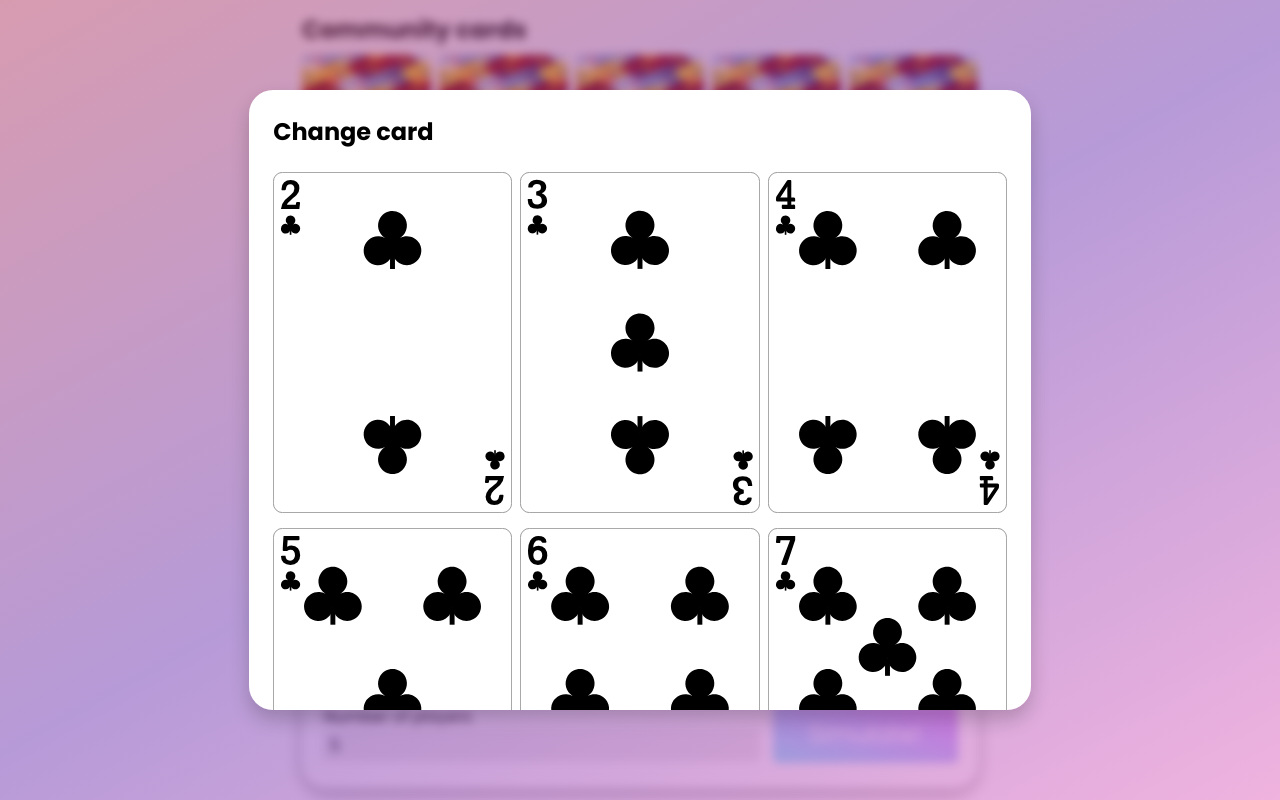
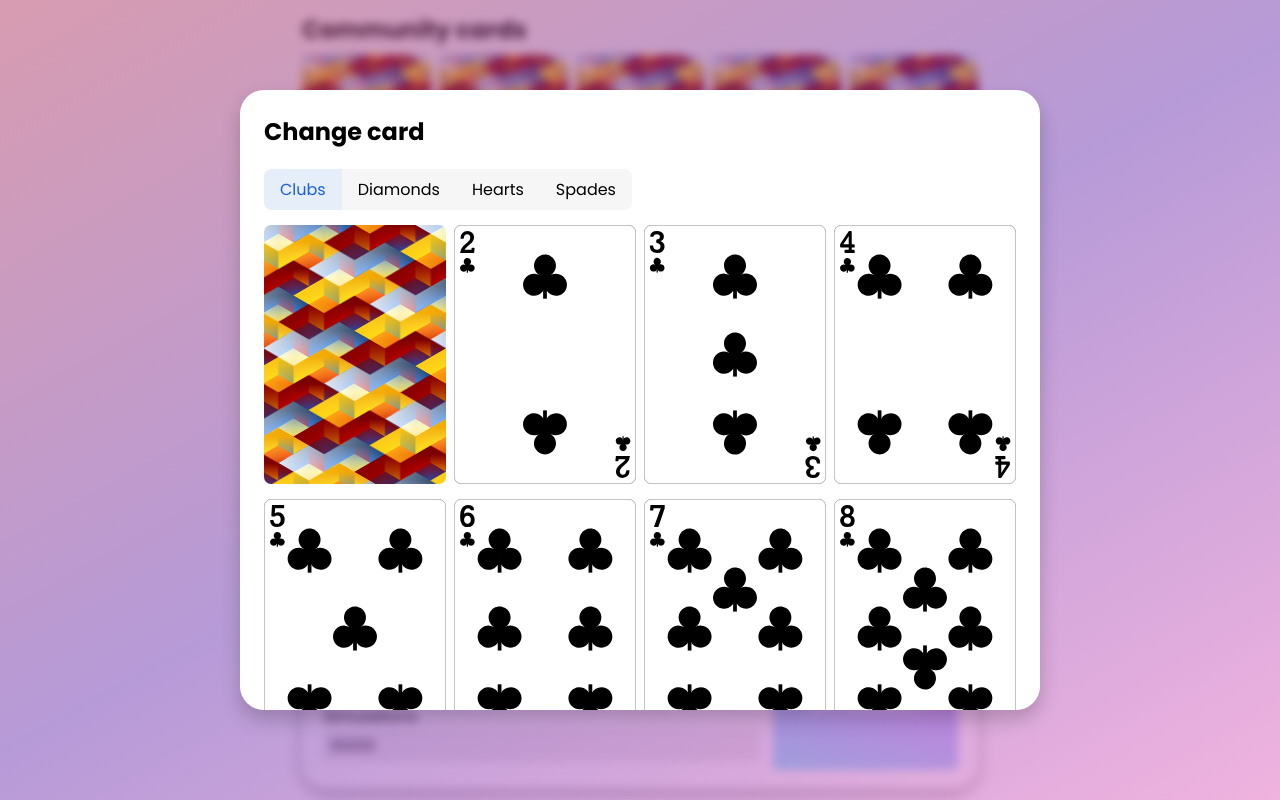
Before and after one commit to mariusbrataas/pokersim, a React (Create React App) app: page / in a window 1280 px wide. Both pictures are taken after a click on the element 366 px from the left and 150 px from the top of the page. Built offline with nearby package versions, Linux system fonts and the light colour scheme.

Commit message:
Keep state in url

```diff
--- a/src/App.module.scss
+++ b/src/App.module.scss
@@ -135,6 +135,10 @@
     display: flex;
     flex-direction: column;
     gap: inherit;
+
+    > * {
+      flex: 1;
+    }
   }
 }
 
@@ -173,7 +177,7 @@
 
 .selectCardModal {
   display: grid;
-  grid-template-columns: repeat(3, 1fr);
+  grid-template-columns: repeat(4, 1fr);
   gap: 8px;
 }
 
--- a/src/App.tsx
+++ b/src/App.tsx
@@ -2,9 +2,11 @@ import { useEffect, useMemo, useState } from 'react';
 import './App.css';
 import styles from './App.module.scss';
 import { Modal } from './Modal';
+import { Tabs } from './Tabs';
 import { Deck, Hand } from './game';
 import { joinStyles } from './joinStyles';
 import { Card, SimulationParams } from './types';
+import { useSearchParam } from './useSearchParam';
 import { createWorker } from './workerUtils';
 
 function RenderCard({
@@ -54,31 +56,45 @@ function NumberInput({
     </div>
   );
 }
+// }
+// function useSearchParam<
+//   T extends
+//     | number
+//     | number[]
+//     | (number | undefined)[]
+//     | string
+//     | string[]
+//     | (string | undefined)[]
+// >(key: string, defaultState: T) {}
 
 function App() {
-  const [communityCards, setCommunityCards] = useState<(undefined | Card)[]>([
-    undefined,
-    undefined,
-    undefined,
-    undefined,
-    undefined
-  ]);
-  const [pocketCards, setPocketCards] = useState<(undefined | Card)[]>([
-    undefined,
-    undefined
-  ]);
+  const [communityCards, setCommunityCards] = useSearchParam<
+    (undefined | Card)[]
+  >('community', [undefined, undefined, undefined, undefined, undefined]);
+  const [pocketCards, setPocketCards] = useSearchParam<(undefined | Card)[]>(
+    'hole',
+    [undefined, undefined]
+  );
 
   const [changeComCard, setChangeComCard] = useState<undefined | number>();
   const [changePocCard, setChangePocCard] = useState<undefined | number>();
 
-  const [players, setPlayers] = useState(5);
+  const [simulations, setSimulations] = useSearchParam<number>(
+    'simulations',
+    10e3
+  );
+  const [players, setPlayers] = useSearchParam<number>('players', 5);
   const [potSize, setPotSize] = useState(100);
   const [amountToCall, setAmountToCall] = useState(20);
 
+  const [shouldSimulate, setShouldSimulate] = useState(false);
   const [progress, setProgress] = useState(100);
   const [winProbability, setWinProbability] = useState(0);
 
-  const handleSimulate = () => {
+  useEffect(() => {
+    if (!shouldSimulate || progress !== 100) return;
+    setShouldSimulate(false);
+
     const filteredPocket = pocketCards.filter(card => card) as Card[];
     const filteredCommunity = communityCards.filter(card => card) as Card[];
     if (filteredPocket.length < 2 || filteredCommunity.length < 3) return;
@@ -108,10 +124,10 @@ function App() {
       numPlayers: players,
       potSize,
       amountToCall,
-      simulationIterations: 10e3,
+      simulationIterations: simulations,
       progressInterval: 500
     });
-  };
+  }, [shouldSimulate, progress]);
 
   const allUsedCards = useMemo(
     () => [...pocketCards, ...communityCards].filter(card => card) as Card[],
@@ -135,7 +151,7 @@ function App() {
   }, [pocketCards, communityCards]);
 
   useEffect(() => {
-    handleSimulate();
+    setShouldSimulate(true);
   }, [pocketCards, communityCards, players]);
 
   return (
@@ -158,7 +174,7 @@ function App() {
 
           <div className={styles.communityCardWrapper}>
             <h2>
-              Pocket cards{best ? ` (${Hand.rankToString(best.rank)})` : ''}
+              Hole cards{best ? ` (${Hand.rankToString(best.rank)})` : ''}
             </h2>
             <div className={styles.communityCards}>
               {pocketCards.map((card, idx) => (
@@ -184,12 +200,18 @@ function App() {
                 value={players}
                 onChange={setPlayers}
               />
+              <NumberInput
+                title="Simulations"
+                value={simulations}
+                onChange={setSimulations}
+              />
             </div>
             <div className={styles.bigButtons}>
               <button
                 className={styles.progressButton}
-                onClick={handleSimulate}
+                onClick={() => setShouldSimulate(true)}
                 disabled={
+                  progress !== 100 ||
                   pocketCards.filter(card => card).length < 2 ||
                   communityCards.filter(card => card).length < 3
                 }
@@ -242,7 +264,7 @@ function SelectCardModal({
   onClose
 }: {
   usedCards: Card[];
-  onSelectCard: (card: Card) => void;
+  onSelectCard: (card?: Card) => void;
   onClose: () => void;
 }) {
   const usedCardsMap = useMemo(
@@ -253,19 +275,76 @@ function SelectCardModal({
       }, {} as Record<Card, boolean>),
     [usedCards]
   );
+  const emptyCard = (
+    <RenderCard card="back" onClick={() => onSelectCard(undefined)} />
+  );
   return (
     <Modal onClose={onClose}>
       <h2>Change card</h2>
+      <Tabs
+        tabs={{
+          clubs: (
             <div className={styles.selectCardModal}>
-        {Deck.getCards().map(card => (
+              {emptyCard}
+              {Deck.getCards().map(card =>
+                Deck.getSuit(card) === 'C' ? (
                   <RenderCard
                     key={`select_card_modal_${card}`}
                     card={card}
                     disabled={usedCardsMap[card]}
                     onClick={() => onSelectCard(card)}
                   />
-        ))}
+                ) : undefined
+              )}
             </div>
+          ),
+          diamonds: (
+            <div className={styles.selectCardModal}>
+              {emptyCard}
+              {Deck.getCards().map(card =>
+                Deck.getSuit(card) === 'D' ? (
+                  <RenderCard
+                    key={`select_card_modal_${card}`}
+                    card={card}
+                    disabled={usedCardsMap[card]}
+                    onClick={() => onSelectCard(card)}
+                  />
+                ) : undefined
+              )}
+            </div>
+          ),
+          hearts: (
+            <div className={styles.selectCardModal}>
+              {emptyCard}
+              {Deck.getCards().map(card =>
+                Deck.getSuit(card) === 'H' ? (
+                  <RenderCard
+                    key={`select_card_modal_${card}`}
+                    card={card}
+                    disabled={usedCardsMap[card]}
+                    onClick={() => onSelectCard(card)}
+                  />
+                ) : undefined
+              )}
+            </div>
+          ),
+          spades: (
+            <div className={styles.selectCardModal}>
+              {emptyCard}
+              {Deck.getCards().map(card =>
+                Deck.getSuit(card) === 'S' ? (
+                  <RenderCard
+                    key={`select_card_modal_${card}`}
+                    card={card}
+                    disabled={usedCardsMap[card]}
+                    onClick={() => onSelectCard(card)}
+                  />
+                ) : undefined
+              )}
+            </div>
+          )
+        }}
+      />
     </Modal>
   );
 }
--- a/src/Modal.module.scss
+++ b/src/Modal.module.scss
@@ -26,41 +26,6 @@ $timing: 0.1s;
 
   &.visible {
     opacity: 1;
-  }
-}
-
-.DrawerClose {
-  cursor: pointer;
-  transform-origin: center center;
-  transition: transform ease-in-out 0.2s;
-  position: absolute;
-  top: 8px;
-  right: 8px;
-  width: 48px;
-  height: 48px;
-  border-radius: 100%;
-  background: rgb(210 210 210 / 23%);
-
-  &::before {
-    transform: rotate(45deg);
-  }
-
-  &::after {
-    transform: rotate(-45deg);
-  }
-
-  &::before,
-  &::after {
-    content: '';
-    position: absolute;
-    top: 50%;
-    left: 50%;
-    display: block;
-    width: 2px;
-    height: 24px;
-    margin-top: -12px;
-    margin-left: -1px;
-    background: rgba(0, 0, 0, 0.4);
   }
 }
 
@@ -109,7 +74,7 @@ $timing: 0.1s;
   font-family: 'Poppins', sans-serif;
 
   min-height: 100px;
-  max-height: 80%;
+  height: 80%;
   background-color: #fff;
   color: #000;
   // background: #f6f7fb;
--- /dev/null
+++ b/src/Tabs.module.scss
@@ -0,0 +1,64 @@
+.tabs {
+  .tabsBar {
+    display: flex;
+    align-items: center;
+    margin-bottom: 12px;
+
+    label {
+      padding: 8px 16px;
+    }
+
+    .tabsContainer {
+      display: flex;
+      flex-wrap: nowrap;
+      align-items: center;
+      justify-content: start;
+      background-color: #f6f6f6;
+      border-radius: 8px;
+      width: fit-content;
+      max-width: 100%;
+
+      user-select: none;
+
+      overflow-y: hidden;
+      white-space: nowrap;
+      overflow-x: auto;
+      overscroll-behavior-x: contain;
+      scroll-snap-type: x mandatory;
+      overflow-x: -moz-scrollbars-none;
+      scrollbar-width: 0px;
+      -ms-overflow-style: none;
+      &::-webkit-scrollbar {
+        display: none;
+        width: 0px !important;
+      }
+
+      button.tab {
+        cursor: pointer;
+        display: flex;
+        align-items: center;
+        justify-content: center;
+        padding: 8px 16px;
+        scroll-snap-align: start;
+
+        outline: none;
+        border: none;
+        background: none;
+
+        font-size: 16px;
+
+        text-transform: capitalize;
+        color: #000;
+
+        &:hover {
+          background-color: lightgray;
+        }
+
+        &.selectedTab {
+          background-color: #e6eef9;
+          color: #185ee0;
+        }
+      }
+    }
+  }
+}
--- /dev/null
+++ b/src/Tabs.tsx
@@ -0,0 +1,50 @@
+import { useState } from 'react';
+import styles from './Tabs.module.scss';
+import { joinStyles } from './joinStyles';
+
+export function Tabs<T extends Record<string, React.ReactNode>>({
+  tabs,
+  defaultTab,
+  title
+}: {
+  tabs: T;
+  defaultTab?: keyof T;
+  title?: string;
+}) {
+  const [selected, setSelected] = useState(
+    defaultTab || (() => Object.keys(tabs)[0])
+  );
+
+  const children = tabs[selected];
+
+  return (
+    <div className={styles.tabs}>
+      <div className={styles.tabsBar}>
+        {title ? <label>{title}</label> : undefined}
+        <div className={styles.tabsContainer}>
+          {Object.keys(tabs).map(key => (
+            <button
+              key={`tab_${key}`}
+              className={joinStyles(
+                styles.tab,
+                key === selected && styles.selectedTab
+              )}
+              onClick={event => {
+                // event.stopPropagation();
+                (event.target as HTMLElement).scrollIntoView({
+                  behavior: 'smooth',
+                  block: 'nearest',
+                  inline: 'nearest'
+                });
+                setSelected(key);
+              }}
+            >
+              {key}
+            </button>
+          ))}
+        </div>
+      </div>
+      {children}
+    </div>
+  );
+}
--- /dev/null
+++ b/src/useSearchParam.ts
@@ -0,0 +1,63 @@
+import { useCallback, useEffect, useState } from 'react';
+
+export function useSearchParam<
+  T extends number | string | (number | string | undefined)[]
+>(
+  key: string,
+  defaultState: T
+): [T, (newState: T | ((prevState: T) => T)) => void] {
+  const encodeValue = (value: T): string => {
+    if (Array.isArray(value)) {
+      return value.map(v => (v === undefined ? '' : v)).join(',');
+    }
+    return value.toString();
+  };
+
+  const decodeValue = (value: string): T => {
+    if (Array.isArray(defaultState)) {
+      return value.split(',').map(v => (v === '' ? undefined : v)) as T;
+    }
+    if (typeof defaultState === 'number') {
+      return parseFloat(value) as T;
+    }
+    return value as T;
+  };
+
+  const getSearchParam = useCallback((): T => {
+    const searchParams = new URLSearchParams(window.location.search);
+    const param = searchParams.get(key);
+
+    if (param === null) {
+      return defaultState;
+    }
+
+    return decodeValue(param);
+  }, [key, defaultState]);
+
+  const [state, setState] = useState<T>(getSearchParam);
+
+  useEffect(() => {
+    const handlePopState = () => {
+      setState(getSearchParam());
+    };
+
+    window.addEventListener('popstate', handlePopState);
+    return () => {
+      window.removeEventListener('popstate', handlePopState);
+    };
+  }, [getSearchParam]);
+
+  const setSearchParam = (newState: T | ((prevState: T) => T)) => {
+    const searchParams = new URLSearchParams(window.location.search);
+    const nextState =
+      typeof newState === 'function' ? newState(state) : newState;
+    searchParams.set(key, encodeValue(nextState));
+
+    const newUrl = `${window.location.pathname}?${searchParams.toString()}`;
+    window.history.pushState(null, '', newUrl);
+
+    setState(nextState);
+  };
+
+  return [state, setSearchParam] as const;
+}
```
Lines whose indentation alone changed are shown as unchanged.
